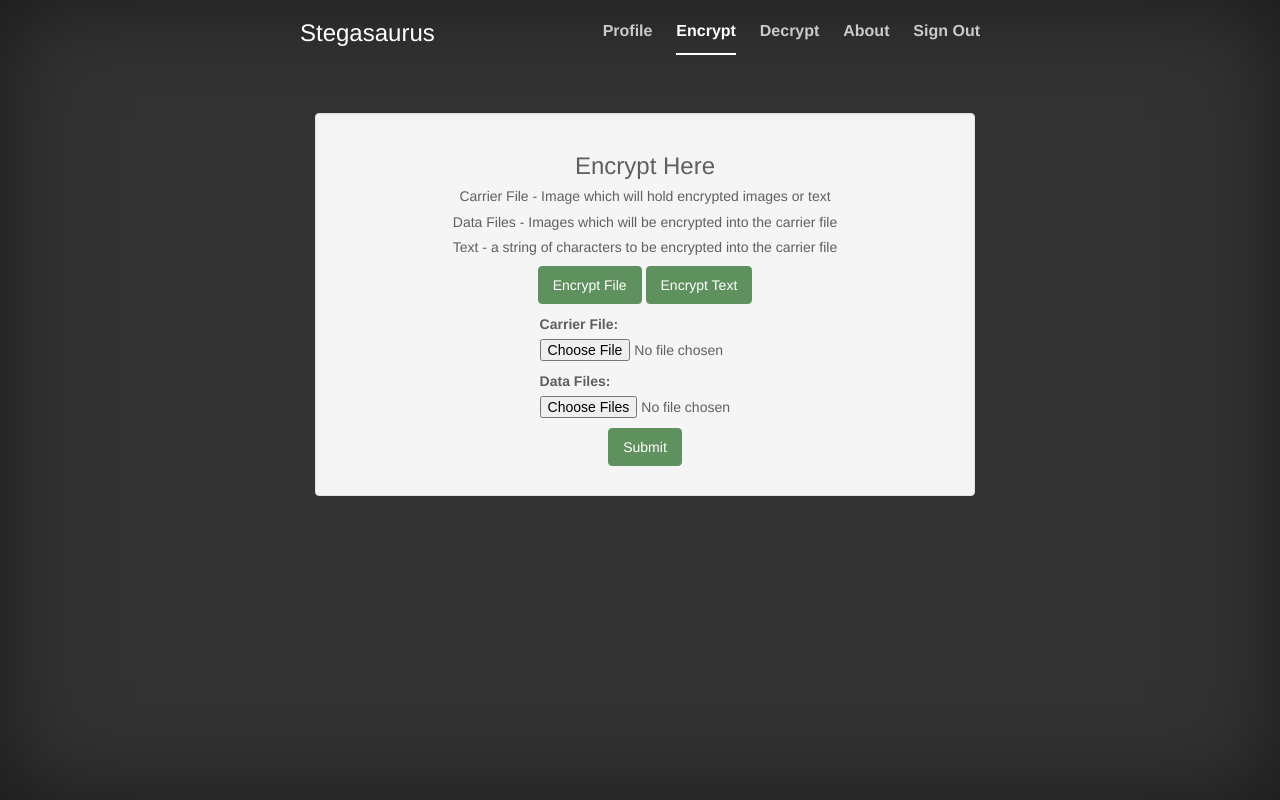
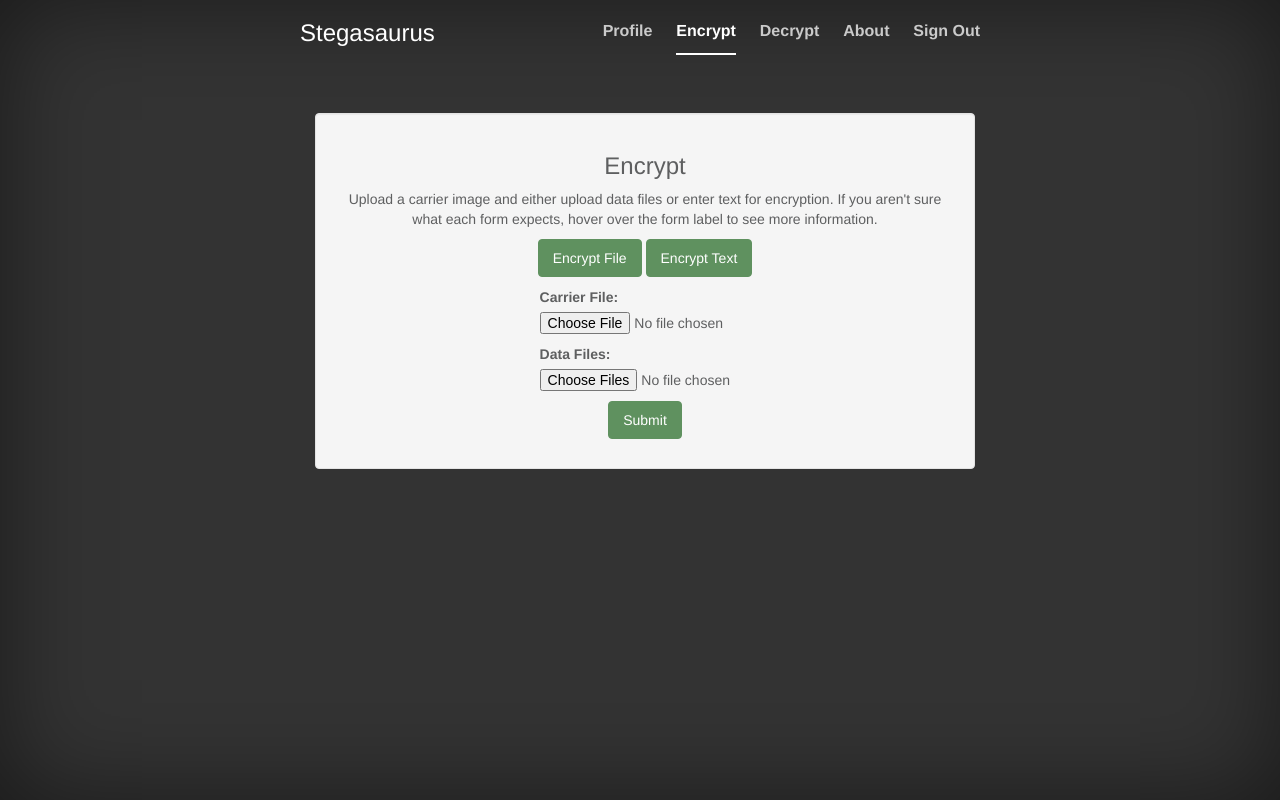
Before and after one commit to dfish13/stegasaurus, a Django app: page /encrypt in a window 1280 px wide. Run offline with Django 3.2, Linux system fonts and the light colour scheme; the visitor is signed in with stand-in values (Sample User, id 1); data comes from the database, SQL or seed files in the repository; some libraries are stand-ins or nearby versions.

Commit message:
general final cleanup

```diff
--- a/site/main/static/main/css/base.css
+++ b/site/main/static/main/css/base.css
@@ -23,6 +23,17 @@ a:hover {
 }
 .other-link > a:hover{
   text-decoration: underline;
+}
+
+.indexwell {
+  min-height: 20px;
+  padding: 19px;
+  margin-bottom: 20px;
+  background-color: #fff;
+  border: 1px solid #fff;
+  border-radius: 4px;
+  -webkit-box-shadow: inset 0 1px 1px rgba(0, 0, 0, .05);
+          box-shadow: inset 0 1px 1px rgba(0, 0, 0, .05);
 }
 
 /* Custom default primary button */
--- a/site/main/templates/main/decrypt.html
+++ b/site/main/templates/main/decrypt.html
@@ -14,10 +14,8 @@
         <div class="col-md-3 col-centered"></div>
             <div class="col-md-12 col-centered well">
                 <div class="text-center">
-                     <h3>Decrypt Here</h3>
-                     <h5>Encrypted Image - Image which was previously encrypted with Stegasaurus</h5>
-                     <h5>Decrypt Text - Option to decrypt text from an encrypted image</h5>
-                     <h5>Decrypt File - Option to decrypt images from an encrypted image</h5>
+                     <h3>Decrypt</h3>
+                      <p>Upload an image which has been encrypted by Stegasaurus and decrypt it to access its hidden data. If you aren't sure what each form expects, hover over the form label to see more information.</p>
                 </div>
                 <p>
                     <form enctype="multipart/form-data" method="post">
--- a/site/main/templates/main/encrypt.html
+++ b/site/main/templates/main/encrypt.html
@@ -16,10 +16,8 @@
         <div class="col-md-3 col-centered"></div>
             <div class="col-md-12 col-centered well">
               <div class="text-center">
-                 <h3>Encrypt Here</h3>
-                 <h5>Carrier File - Image which will hold encrypted images or text</h5>
-                 <h5>Data Files - Images which will be encrypted into the carrier file</h5>
-                 <h5>Text - a string of characters to be encrypted into the carrier file</h5>
+                 <h3>Encrypt</h3>
+                 <p>Upload a carrier image and either upload data files or enter text for encryption. If you aren't sure what each form expects, hover over the form label to see more information.</p>
                  <button class="btn btn-primary" onclick="show('id1');"> Encrypt File</button>
                  <button class="btn btn-primary" onclick="show('id2');"> Encrypt Text</button>
               </div>
@@ -34,11 +32,11 @@
                         <div class="form-container">
                           {%  csrf_token %}
                           <p>
-                            <label data-toggle="tooltip" title="Large image you wish to have data files or text encrypted into" for="id_carrier">Carrier File:</label>
+                            <label data-toggle="tooltip" title="Large image you wish to have data files encrypted into" for="id_carrier">Carrier File:</label>
                             <input id="id_carrier" name="carrier" required=" " type="file">
                           </p>
                           <p>
-                            <label data-toggle="tooltip" title="Smaller images you wish to have encrypted into the carrier file" for="id_Files">Data Files:</label>
+                            <label data-toggle="tooltip" title="File(s) you wish to have encrypted into the carrier image" for="id_Files">Data Files:</label>
                             <input id="id_Files" multiple="multiple" name="Files" required=" " type="file">
                           </p>
                         </div>
@@ -57,11 +55,11 @@
                       <div class="form-container">
                         {%  csrf_token %}
                         <p>
-                          <label data-toggle="tooltip" title="Large image you wish to have data files or text encrypted into" for="id_carrier">Carrier File:</label>
+                          <label data-toggle="tooltip" title="Large image you wish to have data files encrypted into" for="id_carrier">Carrier File:</label>
                           <input id="id_carrier" name="carrier" type="file" required>
                         </p>
                         <p>
-                          <label data-toggle="tolltip" title="String of characters you wish to encrypt into the carrier image"for="id_text">Text:</label><br>
+                          <label data-toggle="tolltip" title="Text you wish to encrypt into the carrier image"for="id_text">Text:</label><br>
                           <textarea cols="30" id="id_text" name="text" rows="5" required></textarea>
                         </p>
                       </div>
```
